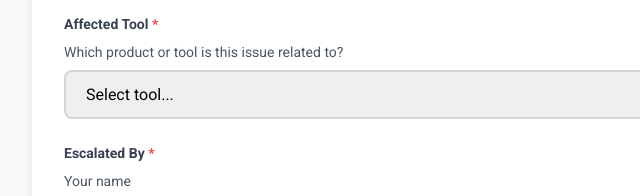
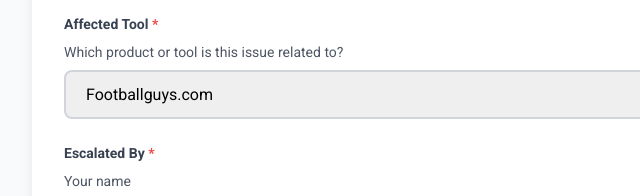
Before and after one commit to footballguysdotcom/escalations, a plain HTML site: page index.html in a window 1280 px wide. Shown: the part 494-690 px from the top of the page, 224-864 px from the left. Drawn offline with nearby package versions, Linux system fonts and the light colour scheme; a script that the page names is missing; a web font is replaced by a local one.

Commit message:
Set Footballguys.com as default affected tool and add Other option

```diff
--- a/index.html
+++ b/index.html
@@ -142,14 +142,14 @@
                             required
                             class="w-full px-4 py-3 border-2 border-gray-300 rounded-lg focus-primary transition-colors"
                         >
-                            <option value="">Select tool...</option>
+                            <option value="Footballguys.com" selected>Footballguys.com</option>
                             <option value="Infrastructure">Infrastructure</option>
-                            <option value="Footballguys.com">Footballguys.com</option>
                             <option value="League Sync">League Sync</option>
                             <option value="Draft Dominator">Draft Dominator</option>
                             <option value="League Dominator">League Dominator</option>
                             <option value="DFS Multi-Lineup Optimizer">DFS Multi-Lineup Optimizer</option>
                             <option value="DFS Single Lineup Builder">DFS Single Lineup Builder</option>
+                            <option value="Other">Other</option>
                         </select>
                     </div>
 
```
